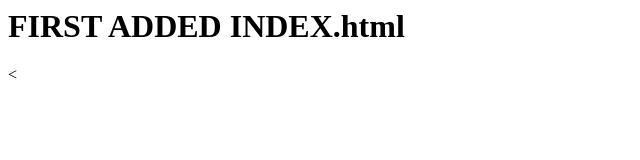
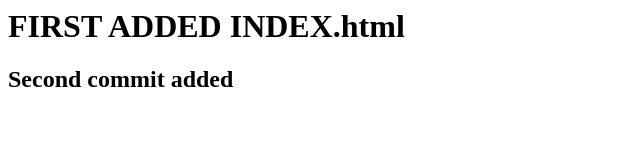
Before and after one commit to Dheepan04/GitFRESH, a plain HTML site: page index.html in a window 1280 px wide. Shown: the whole page, without its empty margins (0-640 px from the left). Drawn offline with Linux system fonts and the light colour scheme.

Commit message:
second commit panniten

```diff
--- a/index.html
+++ b/index.html
@@ -1,2 +1,2 @@
 <h1>FIRST ADDED INDEX.html</h1>
-<
+<h2>Second commit added</h2>
```
